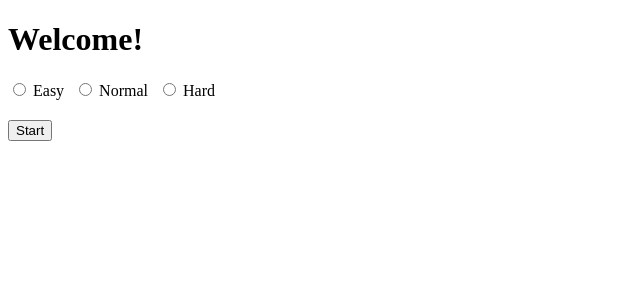
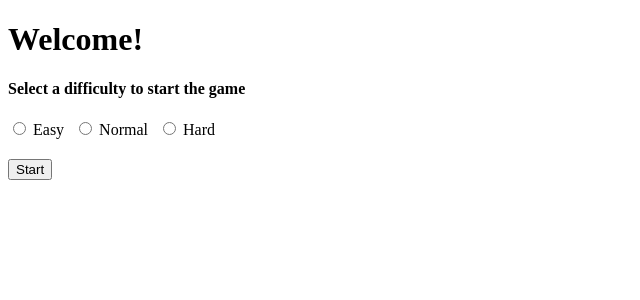
Before and after one commit to acciojob/memory-game-AnushaYuvika, a React app: page / in a window 1280 px wide. Shown: the top 300 px of the page, without its empty margins (0-640 px from the left). Built offline with nearby package versions, Linux system fonts and the light colour scheme.

Commit message:
completed assignment

```diff
--- a/src/components/App.js
+++ b/src/components/App.js
@@ -17,6 +17,7 @@ const App = () => {
       {!start ? (
         <div className="levels_container">
           <h1>Welcome!</h1>
+          <h4>Select a difficulty to start the game</h4>
           <div>
             <label>
               <input
```
